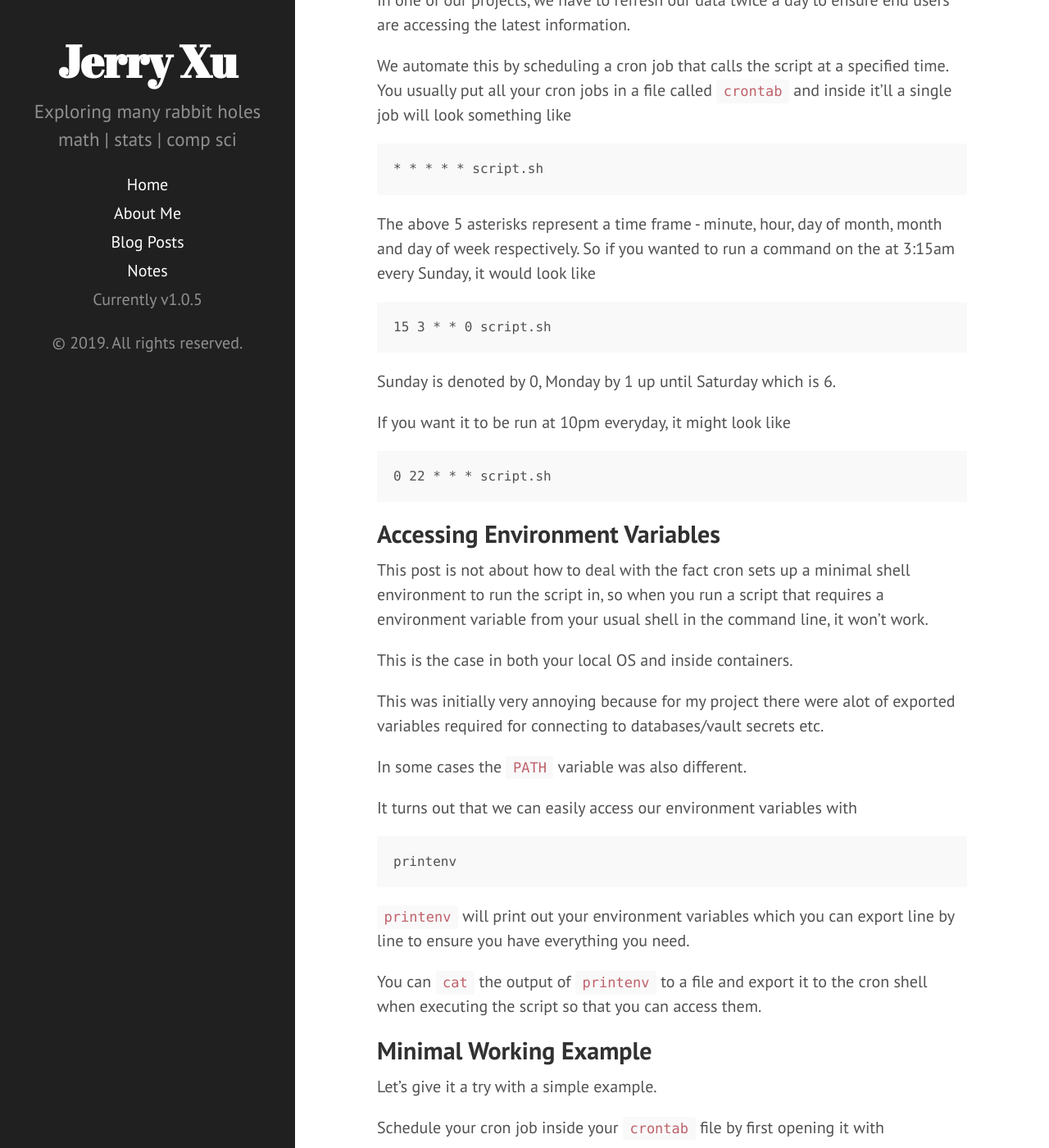
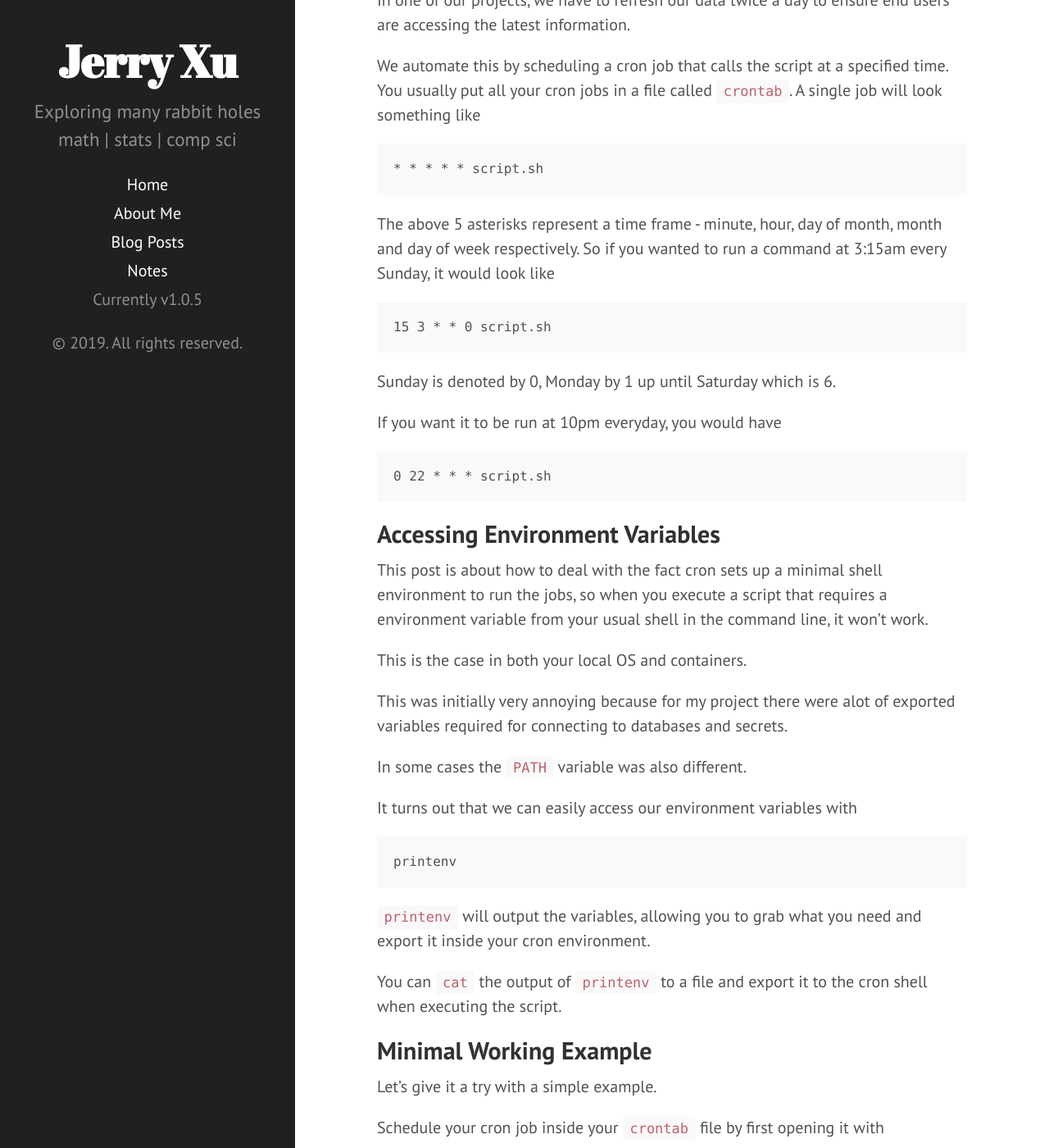
Before and after one commit to jerry-ye-xu/jerry-ye-xu.github.io, a Jekyll site: the page built from _posts/2019-8-11-env-var-cron-jobs.md, in a window 1280 px wide and 1400 px high, scrolled down 715 px. Shown: the whole window at 82% size. Built offline with Jekyll 4.4.1, drawn with Linux system fonts in a browser that asks for light colours; some of the changed text lies outside the part shown.

Commit message:
edit for better flow

````diff
--- a/_posts/2019-8-11-env-var-cron-jobs.md
+++ b/_posts/2019-8-11-env-var-cron-jobs.md
@@ -25,20 +25,20 @@ You can use it to schedule file backups, webscrape the latest stock prices, and
 
 In one of our projects, we have to refresh our data twice a day to ensure end users are accessing the latest information.
 
-We automate this by scheduling a cron job that calls the script at a specified time. You usually put all your cron jobs in a file called `crontab` and inside it'll a single job will look something like
+We automate this by scheduling a cron job that calls the script at a specified time. You usually put all your cron jobs in a file called `crontab`. A single job will look something like
 
 ```{bash}
 * * * * * script.sh
 ```
 
-The above 5 asterisks represent a time frame - minute, hour, day of month, month and day of week respectively. So if you wanted to run a command on the at 3:15am every Sunday, it would look like
+The above 5 asterisks represent a time frame - minute, hour, day of month, month and day of week respectively. So if you wanted to run a command at 3:15am every Sunday, it would look like
 
 ```{bash}
 15 3 * * 0 script.sh
 ```
 Sunday is denoted by 0, Monday by 1 up until Saturday which is 6.
 
-If you want it to be run at 10pm everyday, it might look like
+If you want it to be run at 10pm everyday, you would have
 
 ```{bash}
 0 22 * * * script.sh
@@ -46,11 +46,11 @@ If you want it to be run at 10pm everyday, it might look like
 
 ## Accessing Environment Variables
 
-This post is not about how to deal with the fact cron sets up a minimal shell environment to run the script in, so when you run a script that requires a environment variable from your usual shell in the command line, it won't work.
+This post is about how to deal with the fact cron sets up a minimal shell environment to run the jobs, so when you execute a script that requires a environment variable from your usual shell in the command line, it won't work.
 
-This is the case in both your local OS and inside containers.
+This is the case in both your local OS and containers.
 
-This was initially very annoying because for my project there were alot of exported variables required for connecting to databases/vault secrets etc.
+This was initially very annoying because for my project there were alot of exported variables required for connecting to databases and secrets.
 
 In some cases the `PATH` variable was also different.
 
@@ -60,9 +60,9 @@ It turns out that we can easily access our environment variables with
 printenv
 ```
 
-`printenv` will print out your environment variables which you can export line by line to ensure you have everything you need.
+`printenv` will output the variables, allowing you to grab what you need and export it inside your cron environment.
 
-You can `cat` the output of `printenv` to a file and export it to the cron shell when executing the script so that you can access them.
+You can `cat` the output of `printenv` to a file and export it to the cron shell when executing the script.
 
 ## Minimal Working Example
 
@@ -74,7 +74,7 @@ Schedule your cron job inside your `crontab` file by first opening it with
 env EDITOR=vim crontab -e
 ```
 
-Add the cron job like below
+and add the cron job like below
 
 ```{bash}
 */1 * * * * script.sh > /tmp/cron_logs.txt 2>&1
@@ -88,12 +88,14 @@ Check if your crontab has succcessfully added a new job with
 crontab -l
 ```
 
-Suppose you need the `TEST_VAR` variable for your cron job. If this is not sensitive, then you can `cat` it to a file. Let's create the variable and save it to a file:
+Suppose you need the `TEST_VAR` variable for your cron job. If this is not sensitive then you can `cat` it to a file. Let's create the variable and save it to a file:
 
 ```{bash}
 export TEST_VAR=test_var
 printenv | grep "TEST_VAR" > /tmp/env_var.txt
 ```
+
+Now let's create a cron job that requires `TEST_VAR`.
 
 Your `script.sh` would look something like this:
 
@@ -117,12 +119,11 @@ fi
 echo "Cron job successful."
 ```
 
-If everything goes correctly, you should see a 'test_var' and 'Cron job successful' in your `cron_logs.txt` file appear every minute.
+If everything goes correctly, you should see a 'test_var' and 'Cron job successful' appear in your `cron_logs.txt` file every minute.
 
 __Note:__ You should only use `$(<file)` if your environment variables are without any special characters.
 
 __Note2:__ You should never export all your environment variables. Cron likes to keep things minimal so make sure you only export what you need.
-
 
 When you `unset TEST_VAR` in the command line, the next cronjob should fail with an error message.
 
````
Also changed, not shown: other parts of _posts/2019-8-11-env-var-cron-jobs.md (+1 -1 lines).
